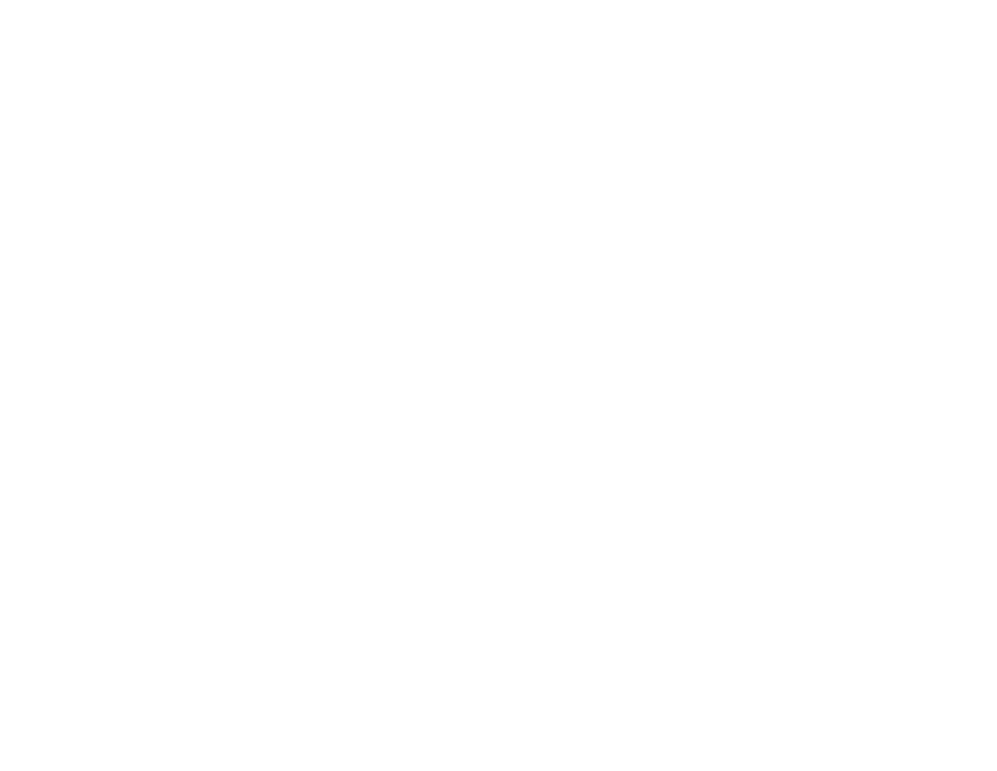
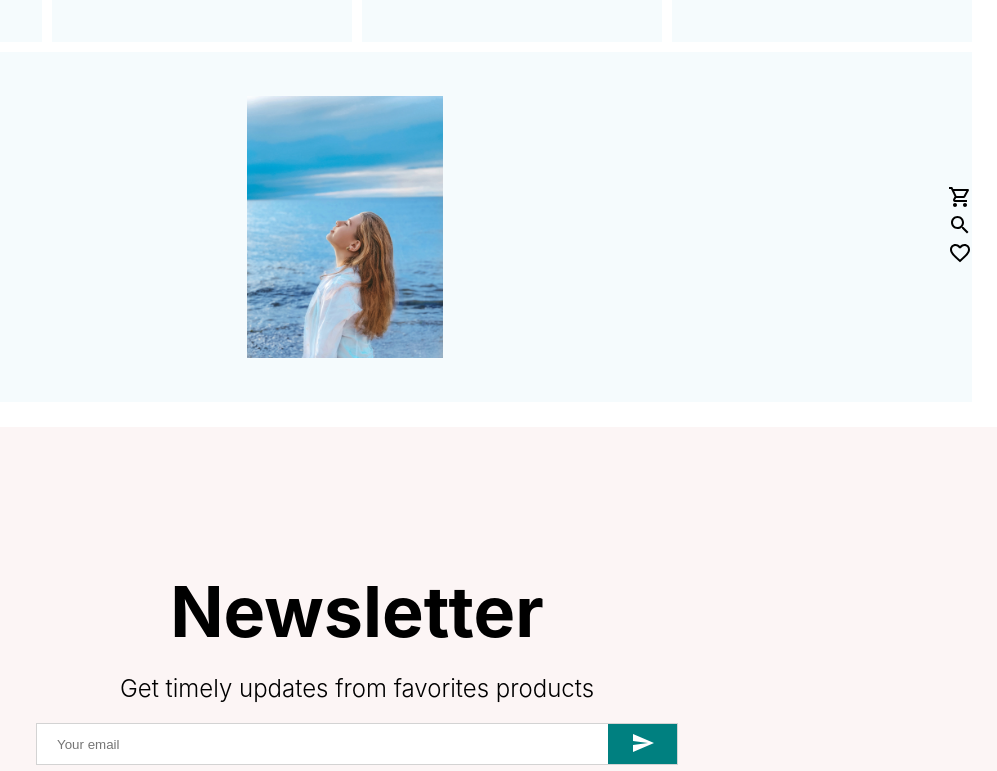
Before and after one commit to FELIPE0ALVES0DA0SILVA/basic-e-commerce, a React (Create React App) app in the folder client/: page / in a window 1280 px wide. Shown: the part 1769-2540 px from the top of the page, without its empty margins (283-1280 px from the left). Before the commit the page ends 1436 px from the top, so only its background shows below. Built offline with nearby package versions, Linux system fonts and the light colour scheme.

Commit message:
0.2 ADD ProductsList Product Newsletter: create component and styled it with styled-components and material-ui, we are currently use dummy data to create the structure of the website.

```diff
--- a/client/src/Pages/Home.jsx
+++ b/client/src/Pages/Home.jsx
@@ -6,7 +6,9 @@
 
 import NavBar from '../components/NavBar'
 import Category from '../components/Category'
-import { styled } from '@material-ui/styles'
+import ProductsList from '../components/ProductsList'
+import Newsletter from '../components/Newsletter'
+import Footer from '../components/Footer'
 
 const Home = () => {
   return (
@@ -15,6 +17,9 @@
       <NavBar />
       <Slider />
       <Category />
+      <ProductsList/>
+      <Newsletter />
+      <Footer/>
     </div>
   )
 }
--- /dev/null
+++ b/client/src/components/Footer.jsx
@@ -0,0 +1,9 @@
+import React from 'react'
+
+const Footer = () => {
+  return (
+    <div>Footer</div>
+  )
+}
+
+export default Footer
--- /dev/null
+++ b/client/src/components/Newsletter.jsx
@@ -0,0 +1,58 @@
+import { Send } from '@material-ui/icons'
+import React from 'react'
+import styled from 'styled-components'
+
+const Newsletter = () => {
+  return (
+    <Container>
+      <Title>Newsletter</Title>
+      <Description>Get timely updates from favorites products</Description>
+      <InputContainer>
+        <Input placeholder='Your email' />
+        <Button>
+          <Send />
+        </Button>
+      </InputContainer>
+    </Container>
+  )
+}
+
+export default Newsletter
+
+const Button = styled.button`
+  flex: 1;
+  border: none;
+  background-color: teal;
+  color: white;
+`
+const Input = styled.input`
+  border: none;
+  flex: 8;
+  padding-left: 20px;
+`
+const InputContainer = styled.div`
+  width: 50%;
+  height: 40px;
+  background-color: white;
+  display: flex;
+  justify-content: space-between;
+  border: 1px solid lightgrey;
+`
+const Description = styled.p`
+  font-size: 24px;
+  font-weight: 300;
+  margin-bottom: 20px;
+
+`
+const Title = styled.h1`
+  font-size: 70px;
+  margin-bottom: 20px;
+`
+const Container = styled.div`
+  height: 60vh;
+  background-color: #fcf5f5;
+  display: flex;
+  flex-direction: column;
+  align-items: center;
+  justify-content: center;
+`
--- /dev/null
+++ b/client/src/components/Product.jsx
@@ -0,0 +1,43 @@
+import { FavoriteBorderOutlined, SearchOutlined, ShoppingCartOutlined } from '@material-ui/icons'
+import styled from 'styled-components'
+
+const Product = (props) => {
+  return (
+    <Container>
+      <Circle />
+      <Image src={`/images/${props.img}`} />
+      <Info>
+        <Icon>
+          <ShoppingCartOutlined />
+        </Icon>
+        <Icon>
+          <SearchOutlined />
+        </Icon>
+        <Icon>
+          <FavoriteBorderOutlined />
+        </Icon>
+      </Info>
+    </Container>
+  )
+}
+
+export default Product
+
+const Container = styled.div`
+  flex: 1;
+  margin: 5px;
+  min-width: 280px;
+  height: 350px;
+  display: flex;
+  justify-content: space-between;
+  align-items: center;
+  background-color: #f5fbfd;
+
+
+`
+const Circle = styled.div``
+const Image = styled.img`
+  height: 75%;
+`
+const Info = styled.div``
+const Icon = styled.div``
--- /dev/null
+++ b/client/src/components/ProductsList.jsx
@@ -0,0 +1,26 @@
+import React from 'react'
+import styled from 'styled-components'
+
+import { popularProducts as products } from "../data"
+import Product from './Product'
+
+const ProductList = () => {
+  return (
+    <Container>
+      {products.map(item => (
+        <Product
+          key={item.id}
+          img={item.img}
+        />
+      ))}
+    </Container>
+  )
+}
+
+export default ProductList
+
+const Container = styled.div`
+  display: flex;
+  padding: 20px;
+  flex-wrap: wrap;
+`
--- a/client/src/data.js
+++ b/client/src/data.js
@@ -43,22 +43,22 @@
 export const popularProducts = [
   {
     id: 1,
-    img: '',
+    img: 'image-slider.jpg',
   },
   {
     id: 2,
-    img: '',
+    img: 'image-slider.jpg',
   },
   {
     id: 3,
-    img: '',
+    img: 'image-slider.jpg',
   },
   {
     id: 4,
-    img: '',
+    img: 'image-slider.jpg',
   },
   {
     id: 5,
-    img: '',
+    img: 'image-slider.jpg',
   },
 ]
```
